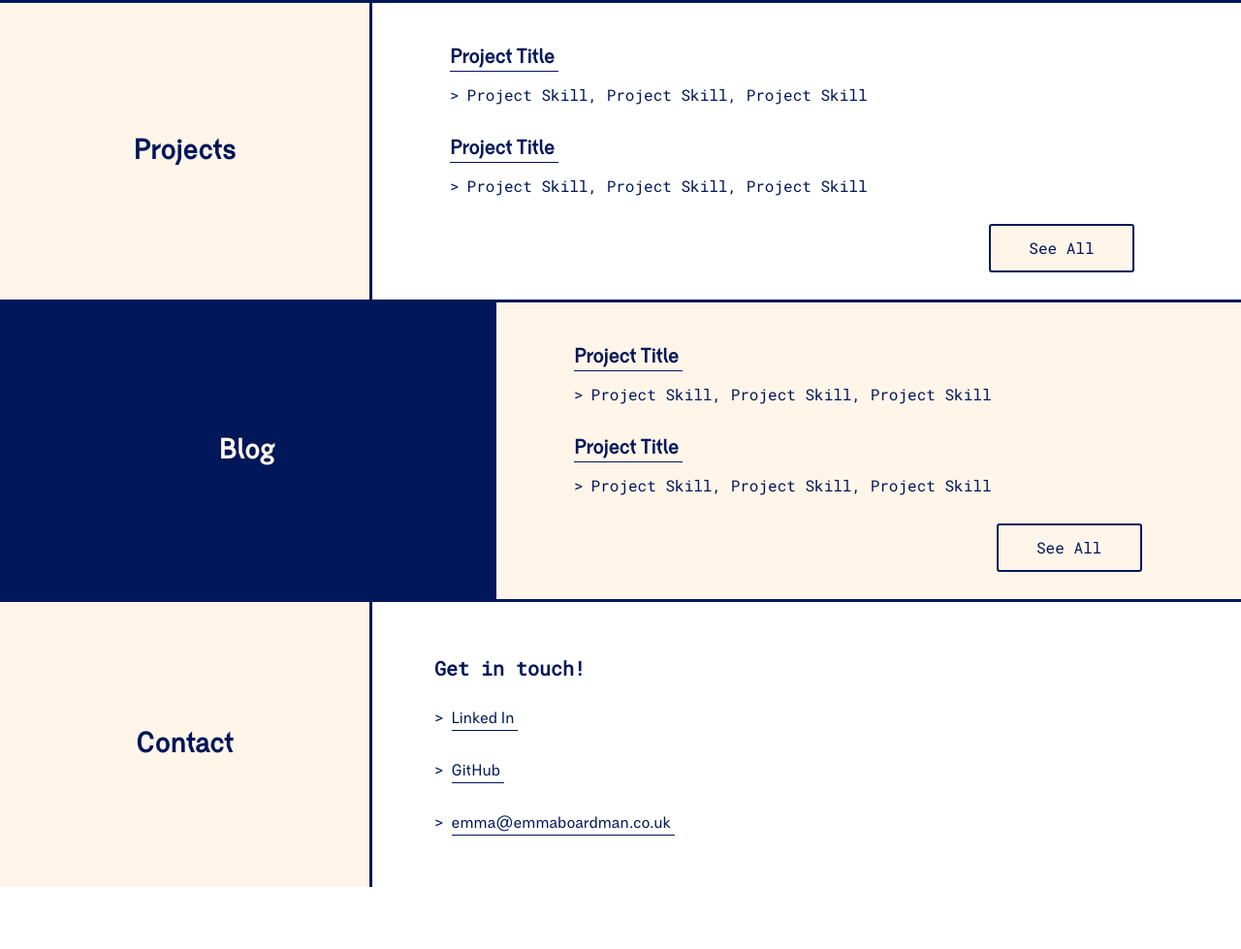
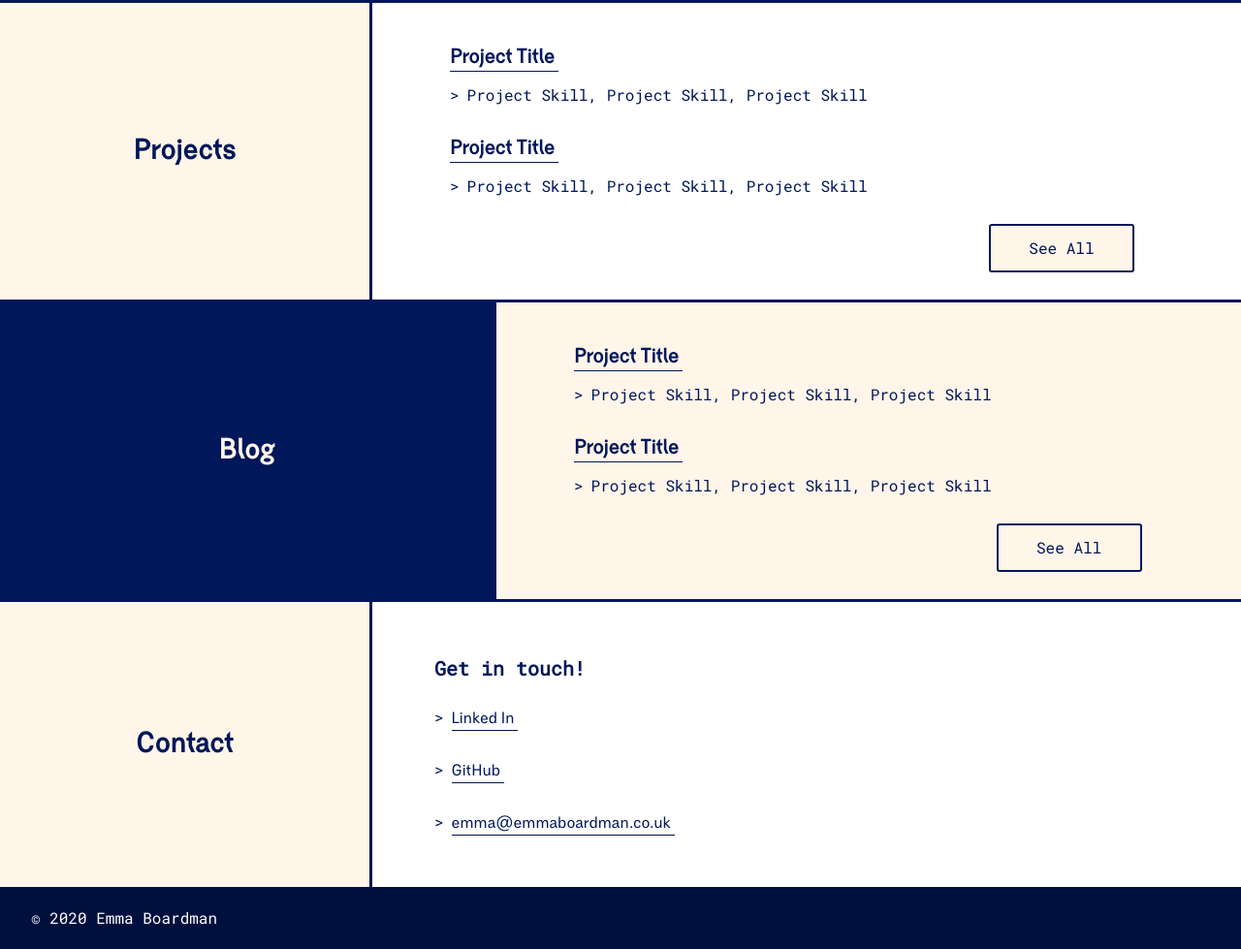
Before and after one commit to emmaboardman1986/portfoliov2, a Gatsby site: page / in a window 1280 px wide. Shown: the part 1072-2051 px from the top of the page at 97% size. Before the commit the page ends 1987 px from the top, so only its background shows below. Built offline with nearby package versions, Linux system fonts and the light colour scheme; Gatsby itself is replaced by a stand-in of ours.

Commit message:
add footer styles and content

```diff
--- a/src/components/ui/layout.js
+++ b/src/components/ui/layout.js
@@ -32,7 +32,7 @@ const Layout = ({ children }) => {
       />
 
       <main>{children}</main>
-      <footer></footer>
+      <footer>© 2020 Emma Boardman</footer>
     </>
   )
 }
--- a/src/styles/reboot.css
+++ b/src/styles/reboot.css
@@ -23,3 +23,15 @@ main {
     margin-top: 1rem;
   }
 }
+
+
+footer {
+  background-color: #00103e;
+  height: 8vh;
+  color: #fff;
+  font-size: 1rem;
+  display: flex;
+  align-items: center;
+  padding-left: 2rem;
+  font-family: "Roboto-Mono-Regular", Arial;
+}
```
